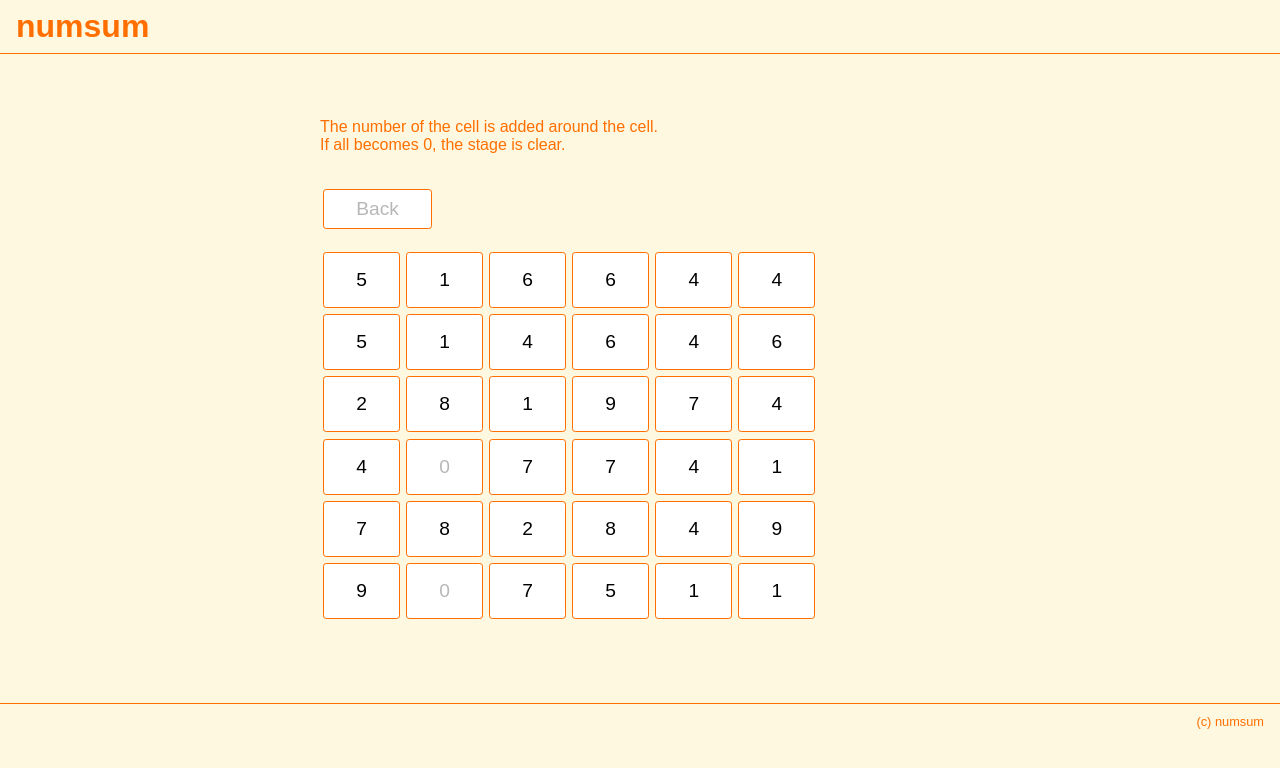
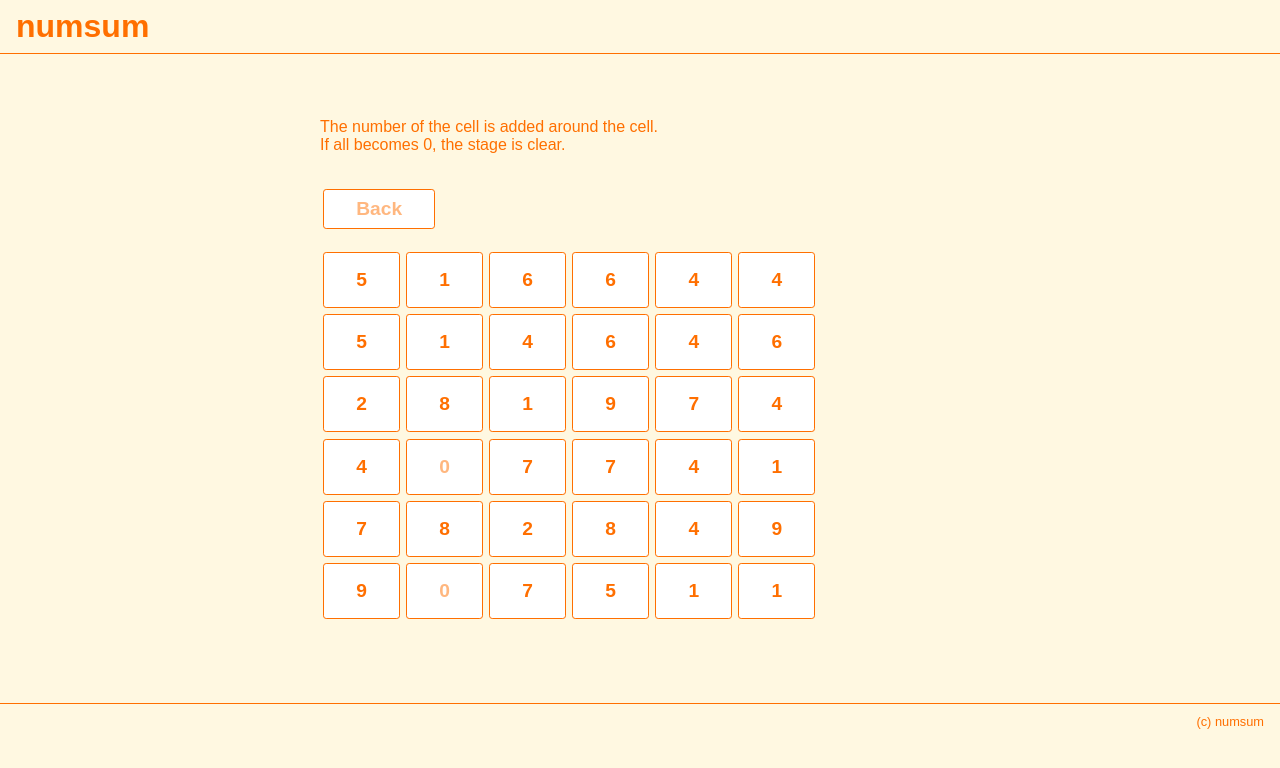
Before and after one commit to tmyksj/numsum, a React (Create React App) app: page / in a window 1280 px wide. Shown: the top 768 px of the page. Built offline with nearby package versions, Linux system fonts and the light colour scheme.

Commit message:
update css

```diff
--- a/src/component/stage/StageComponent.css
+++ b/src/component/stage/StageComponent.css
@@ -2,14 +2,17 @@
     border: thin solid #ff6f00;
     border-radius: 0.2rem;
     background-color: #ffffff;
+    color: #ff6f00;
     cursor: pointer;
     font-size: 1.2rem;
+    font-weight: bold;
     margin: 0.2rem;
     padding: 0.5rem 2rem;
     transition: ease-in-out 0.1s;
 }
 
 .StageComponent-button:disabled {
+    color: rgba(255, 111, 0, 0.5);
     cursor: not-allowed;
 }
 
```
